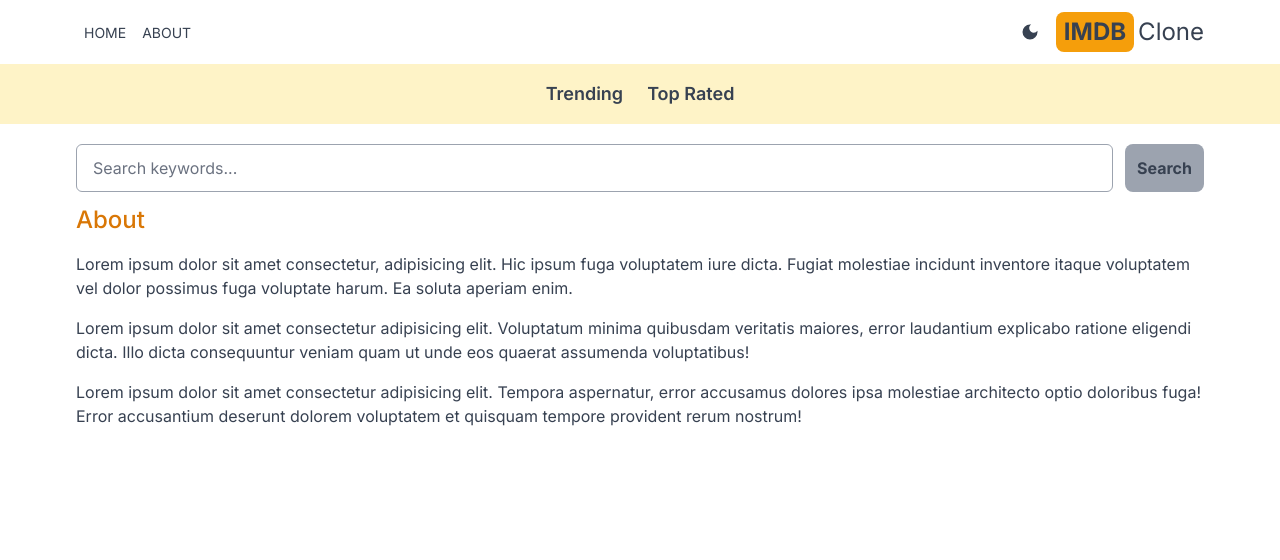
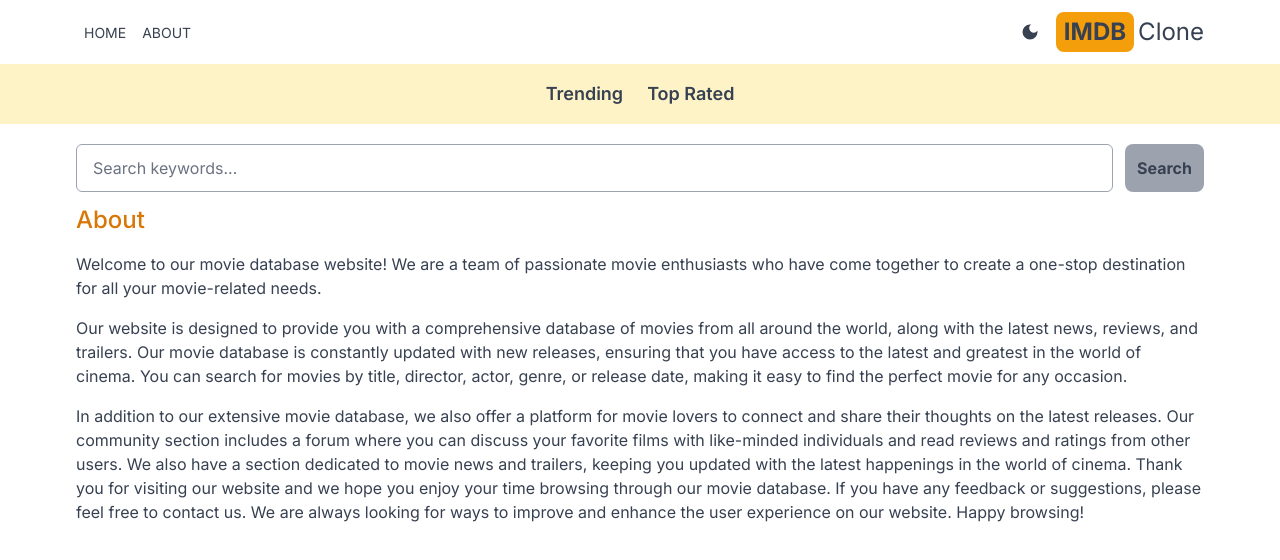
Before and after one commit to binhpham199x/imdb-clone-nextjs, a Next.js app: page /about in a window 1280 px wide. Shown: the top 560 px of the page. Built offline with nearby package versions, Linux system fonts and the light colour scheme.

Commit message:
feat: adjust content of about page

```diff
--- a/src/app/about/page.tsx
+++ b/src/app/about/page.tsx
@@ -6,24 +6,33 @@
          <h1 className="text-2xl font-medium text-amber-600">About</h1>
 
          <p>
-				Lorem ipsum dolor sit amet consectetur, adipisicing elit. Hic
-				ipsum fuga voluptatem iure dicta. Fugiat molestiae incidunt
-				inventore itaque voluptatem vel dolor possimus fuga voluptate
-				harum. Ea soluta aperiam enim.
+            Welcome to our movie database website! We are a team of passionate
+            movie enthusiasts who have come together to create a one-stop
+            destination for all your movie-related needs.
          </p>
 
          <p>
-				Lorem ipsum dolor sit amet consectetur adipisicing elit.
-				Voluptatum minima quibusdam veritatis maiores, error laudantium
-				explicabo ratione eligendi dicta. Illo dicta consequuntur veniam
-				quam ut unde eos quaerat assumenda voluptatibus!
+            Our website is designed to provide you with a comprehensive database
+            of movies from all around the world, along with the latest news,
+            reviews, and trailers. Our movie database is constantly updated with
+            new releases, ensuring that you have access to the latest and
+            greatest in the world of cinema. You can search for movies by title,
+            director, actor, genre, or release date, making it easy to find the
+            perfect movie for any occasion.
          </p>
 
          <p>
-				Lorem ipsum dolor sit amet consectetur adipisicing elit. Tempora
-				aspernatur, error accusamus dolores ipsa molestiae architecto
-				optio doloribus fuga! Error accusantium deserunt dolorem
-				voluptatem et quisquam tempore provident rerum nostrum!
+            In addition to our extensive movie database, we also offer a
+            platform for movie lovers to connect and share their thoughts on the
+            latest releases. Our community section includes a forum where you
+            can discuss your favorite films with like-minded individuals and
+            read reviews and ratings from other users. We also have a section
+            dedicated to movie news and trailers, keeping you updated with the
+            latest happenings in the world of cinema. Thank you for visiting our
+            website and we hope you enjoy your time browsing through our movie
+            database. If you have any feedback or suggestions, please feel free
+            to contact us. We are always looking for ways to improve and enhance
+            the user experience on our website. Happy browsing!
          </p>
       </div>
    );
```
Lines whose indentation alone changed are shown as unchanged.
